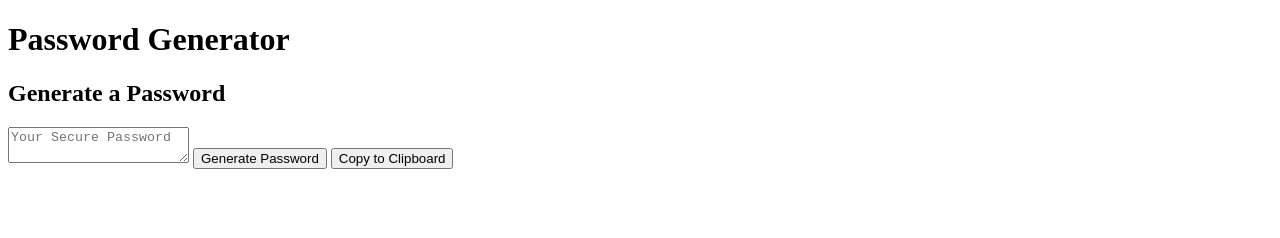
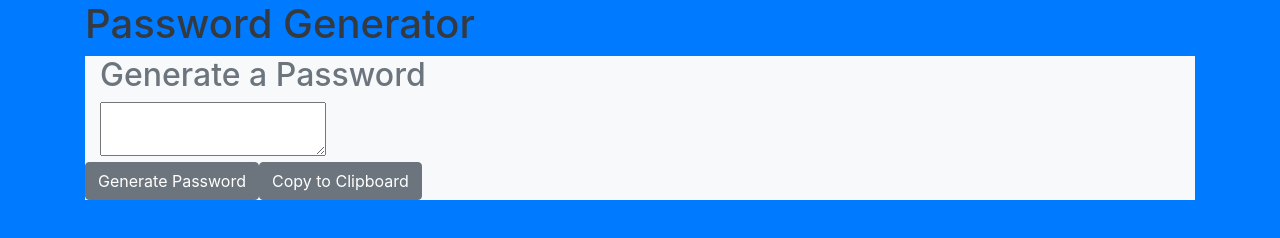
Before and after one commit to ptj92e/Password-Generator, a plain HTML site: page index.html in a window 1280 px wide. Drawn offline with nearby package versions, Linux system fonts and the light colour scheme.

Commit message:
Added bootstrap elements

```diff
--- a/index.html
+++ b/index.html
@@ -4,22 +4,27 @@
     <meta charset="UTF-8" />
     <meta name="viewport" content="width=device-width, initial-scale=1.0" />
     <meta http-equiv="X-UA-Compatible" content="ie=edge" />
+    <link rel="stylesheet" href="https://stackpath.bootstrapcdn.com/bootstrap/4.3.1/css/bootstrap.min.css" integrity="sha384-ggOyR0iXCbMQv3Xipma34MD+dH/1fQ784/j6cY/iJTQUOhcWr7x9JvoRxT2MZw1T" crossorigin="anonymous">
     <title>Password Generator</title>
   </head>
-  <body>
+  <body class="bg-primary">
+    <div class="container">
         <header>
-      <h1>Password Generator</h1>
+            <h1 class="text-align-center text-dark">Password Generator</h1>
         </header>
-    <h2>Generate a Password</h2>
+        <div class="container bg-light">
+            <h2 class="text-secondary">Generate a Password</h2>
             <textarea
                 readonly
                 id="password"
                 placeholder="Your Secure Password"
-      aria-label="Generated Password"
-    ></textarea>
-    <button id="generate">Generate Password</button>
-    <button id="copy">
-      Copy to Clipboard
-    </button>
+                aria-label="Generated Password">
+            </textarea>
+            <div class="row">
+                <button class="btn btn-secondary" id="generate">Generate Password</button>
+                <button class="btn btn-secondary" id="copy">Copy to Clipboard</button>
+            </div>
+        </div>
+    </div>
   </body>
 </html>
```
Lines whose indentation alone changed are shown as unchanged.
